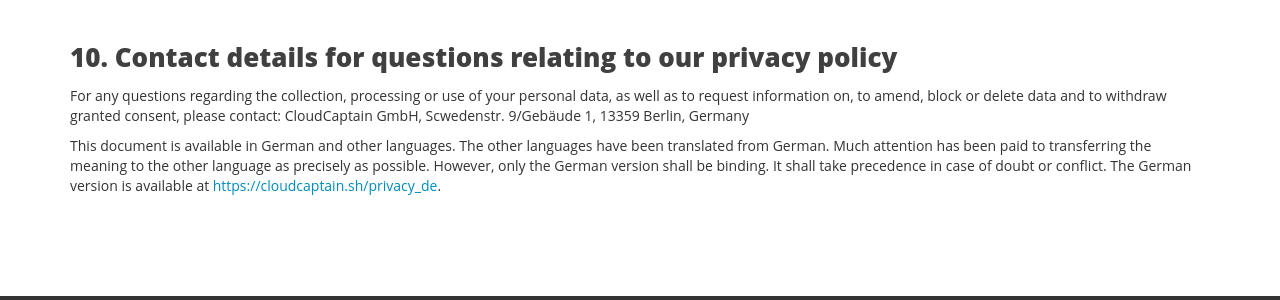
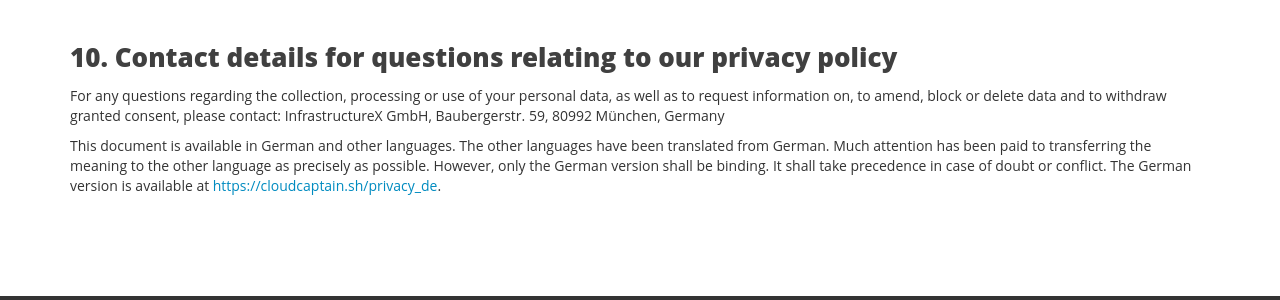
Before and after one commit to cloudcaptainhq/cloudcaptainhq.github.io, a Jekyll site: the page built from privacy.html, in a window 1280 px wide and 900 px high, scrolled down 2042 px. Shown: the part 244-544 px from the top of the window. Built offline with Jekyll 4.4.1, drawn with Linux system fonts in a browser that asks for light colours; some of the changed text lies outside the part shown.

Commit message:
Fixed address

```diff
--- a/privacy.html
+++ b/privacy.html
@@ -7,7 +7,7 @@ subtitle : ''
     <p class="doc-title">Privacy Policy</p>
     for CloudCaptain (as of 2017-03-31)
     <p class="doc-section">1.	General</p>
-    <p>This privacy policy and the consent described in it applies to all features of the services offered by CloudCaptain GmbH at  cloudcaptain.sh (hereinafter referred to as “CloudCaptain”).</p>
+    <p>This privacy policy and the consent described in it applies to all features of the services offered by InfrastructureX GmbH at  cloudcaptain.sh (hereinafter referred to as “CloudCaptain”).</p>
     <p><strong>You hereby expressly consent to the collection, processing and use of your personal data to the extent described in this privacy policy.</strong></p>
     <p class="doc-section">2.	Collected data when using the website</p>
     <p>You may visit our website without entering personal details. We only store credentials that have no personal reference, such as the IP address, and therefore the name of your internet service provider, the web page from which you visit us or the name of a requested file. This data is only evaluated to help improve our offer and it does not allow us to determine your identity. Personal data is only collected to the extent described in this privacy policy or if you voluntarily provide it to us when creating a user account, at a later stage when managing your user account, in connection with using CloudCaptain Client, or if you expressly consent to this data being collected.</p>
@@ -37,7 +37,7 @@ subtitle : ''
     <p>You can disable the storage of cookies by adjusting your browser software; we would however like to point out that it may be that you cannot use all features of this website to the full extent. You can also disable the tracking of data that is generated by the cookies regarding your use of the website (incl. your IP address) by Google and prevent Google from processing this data by downloading and installing the browser add-on that is available from the following link (<a href="https://tools.google.com/dlpage/gaoptout?hl=de">https://tools.google.com/dlpage/gaoptout?hl=de</a>).</p>
     <p>IP addresses are recorded in anonymous form only (IP masking) on this website through use of an anonymizeIP flag. You can find more general information about Google Analytics and data privacy policy at <a href="https://developers.google.com/analytics/devguides/collection/analyticsjs/advanced#anonymizeip">https://developers.google.com/analytics/devguides/collection/analyticsjs/advanced#anonymizeip</a>.</p>
     <p class="doc-section">10.	Contact details for questions relating to our privacy policy</p>
-    <p>For any questions regarding the collection, processing or use of your personal data, as well as to request information on, to amend, block or delete data and to withdraw granted consent, please contact: CloudCaptain GmbH, Scwedenstr. 9/Gebäude 1, 13359 Berlin, Germany</p>
+    <p>For any questions regarding the collection, processing or use of your personal data, as well as to request information on, to amend, block or delete data and to withdraw granted consent, please contact: InfrastructureX GmbH, Baubergerstr. 59, 80992 München, Germany</p>
 
     <p>This document is available in German and other languages. The other languages have been translated from German. Much attention has been paid to transferring the meaning to the other language as precisely as possible. However, only the German version shall be binding. It shall take precedence in case of doubt or conflict. The German version is available at <a href="https://cloudcaptain.sh/privacy_de">https://cloudcaptain.sh/privacy_de</a>.</p>
 </div>
--- a/privacy_de.html
+++ b/privacy_de.html
@@ -7,7 +7,7 @@ subtitle : ''
     <p class="doc-title">Datenschutzerklärung und datenschutzrechtliche Einwilligungen</p>
     für CloudCaptain (Stand 2017-03-31)
     <p class="doc-section">1.	Allgemeines</p>
-    <p>Diese Datenschutzerklärung und die darin enthaltenen Einwilligungen gelten für alle Komponenten des Dienstes, der von der CloudCaptain GmbH unter der URL cloudcaptain.sh angeboten wird (fortan “CloudCaptain”).</p>
+    <p>Diese Datenschutzerklärung und die darin enthaltenen Einwilligungen gelten für alle Komponenten des Dienstes, der von der InfrastructureX GmbH unter der URL cloudcaptain.sh angeboten wird (fortan “CloudCaptain”).</p>
     <p><strong>Sie willigen hiermit ausdrücklich in die Erhebung, Verarbeitung und Nutzung Ihrer personenbezogenen Daten in dem in dieser Datenschutzerklärung beschriebenen Umfang ein.</strong></p>
     <p class="doc-section">2.	Stets erhobene Daten bei Nutzung der Website</p>
     <p>Sie können unsere Seite besuchen, ohne Angaben zu Ihrer Person zu machen. Wir speichern lediglich Zugriffsdaten ohne Personenbezug wie z.B. die IP-Adresse und somit den Namen Ihres Internet Service Providers, die Seite, von der aus Sie uns besuchen oder den Namen der angeforderten Datei. Diese Daten werden ausschließlich zur Verbesserung unseres Angebotes ausgewertet und erlauben keinen Rückschluss auf Ihre Person. Personenbezogene Daten werden nur erhoben, soweit es in dieser Datenschutzerklärung dargestellt ist oder wenn Sie uns diese bei Eröffnung eines Benutzerkontos, später im Verwaltungsbereich Ihres Benutzerkontos oder im Zusammenhang mit der Nutzung des CloudCaptain Client freiwillig mitteilen oder in die Erhebung ausdrücklich einwilligen.</p>
@@ -37,5 +37,5 @@ subtitle : ''
     <p>Sie können die Speicherung der Cookies durch eine entsprechende Einstellung Ihrer Browser-Software verhindern; wir weisen Sie jedoch darauf hin, dass Sie in diesem Fall gegebenenfalls nicht sämtliche Funktionen dieser Website vollumfänglich werden nutzen können. Sie können darüber hinaus die Erfassung der durch das Cookie erzeugten und auf Ihre Nutzung der Website bezogenen Daten (inkl. Ihrer IP-Adresse) an Google sowie die Verarbeitung dieser Daten durch Google verhindern, indem sie das unter dem folgenden Link (<a href="https://tools.google.com/dlpage/gaoptout?hl=de">https://tools.google.com/dlpage/gaoptout?hl=de</a>) verfügbare Browser-Plugin herunterladen und installieren.</p>
     <p>Auf dieser Website werden IP-Adressen durch Verwendung des anonymizeIP-Flags nur anonymisiert erfasst (IP-Maskierung). Weitere allgemeine Informationen zu Google Analytics und Datenschutz finden Sie unter der URL <a href="https://developers.google.com/analytics/devguides/collection/analyticsjs/advanced?hl=de-de#anonymizeip">https://developers.google.com/analytics/devguides/collection/analyticsjs/advanced?hl=de-de#anonymizeip</a>.</p>
     <p class="doc-section">10.	Ansprechpartner für Datenschutz</p>
-    <p>Bei Fragen zur Erhebung, Verarbeitung oder Nutzung Ihrer personenbezogenen Daten, bei Auskünften, Berichtigung, Sperrung oder Löschung von Daten sowie Widerruf erteilter Einwilligungen wenden Sie sich bitte an: CloudCaptain GmbH, Scwedenstr. 9/Gebäude 1, 13359 Berlin, Deutschland.</p>
+    <p>Bei Fragen zur Erhebung, Verarbeitung oder Nutzung Ihrer personenbezogenen Daten, bei Auskünften, Berichtigung, Sperrung oder Löschung von Daten sowie Widerruf erteilter Einwilligungen wenden Sie sich bitte an: InfrastructureX GmbH, Baubergerstr. 59, 80992 München, Deutschland.</p>
 </div>
```
